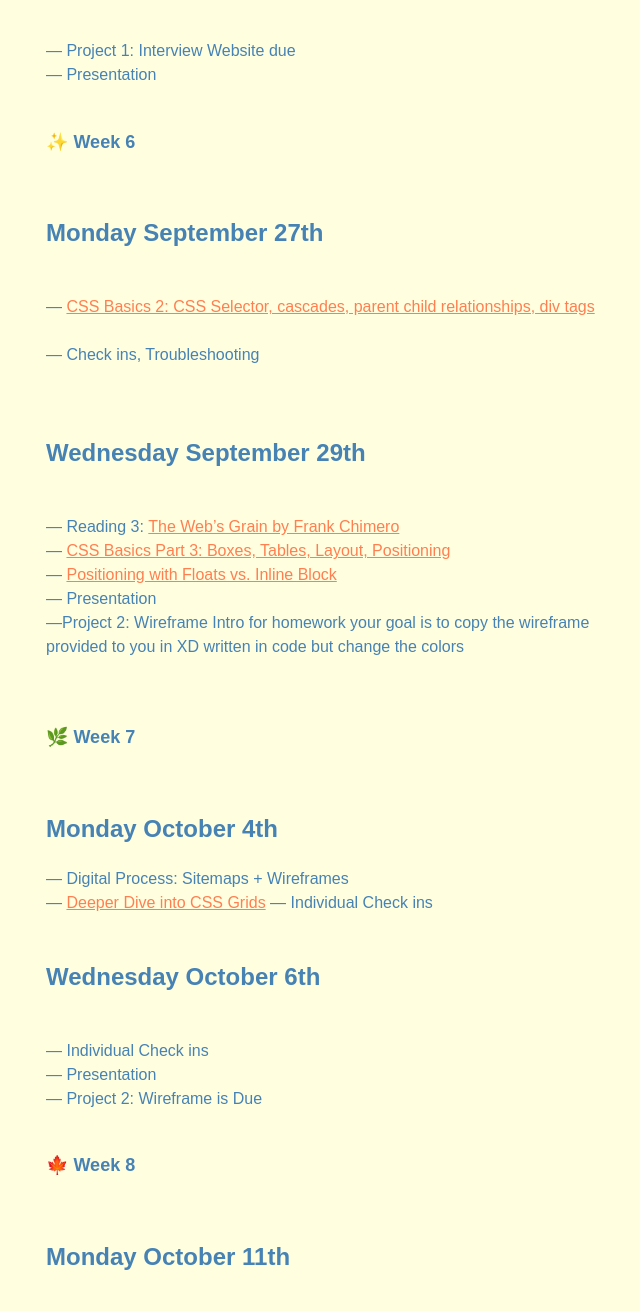
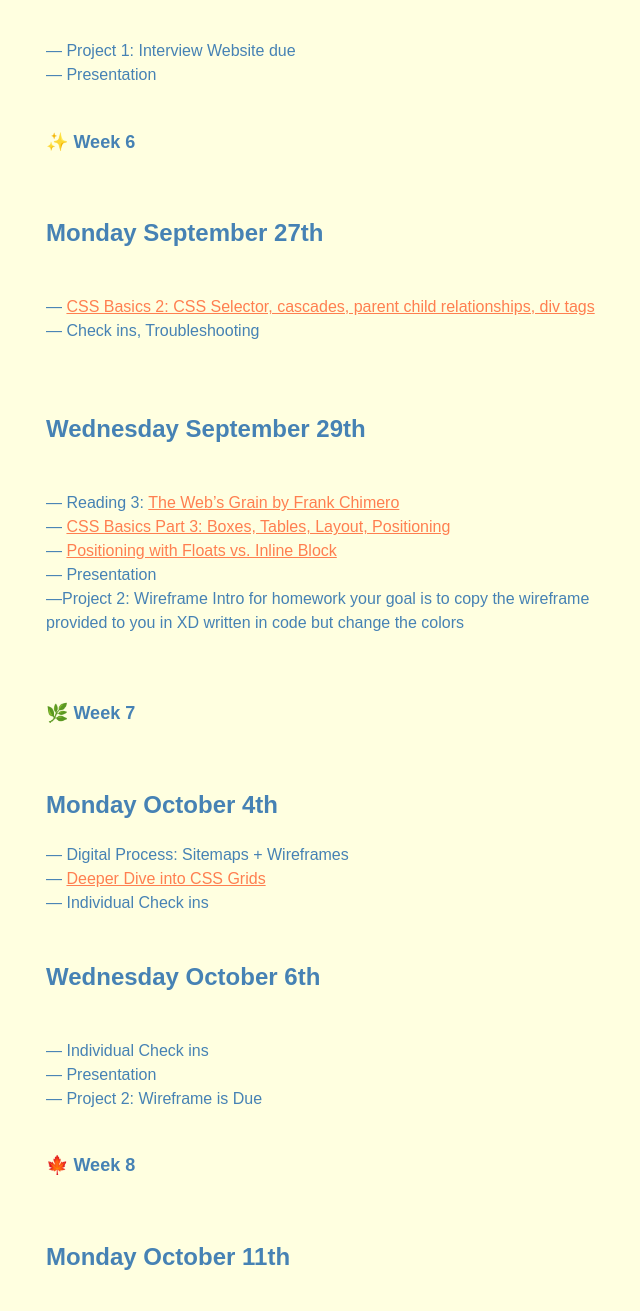
Before and after one commit to robinscameron/DES-070, a plain HTML site: page index.html in a window 1280 px wide. Shown: the part 6344-7655 px from the top of the page, without its empty margins (74-714 px from the left). Drawn offline with Linux system fonts and the light colour scheme.

Commit message:
Update index.html

```diff
--- a/index.html
+++ b/index.html
@@ -323,7 +323,7 @@ Web Design I Fall 2021 <br>
 		       </h2>
 		<br>
 		— <div class="hover-title"><a href="http://www.htmlandcssbook.com/code-samples/chapter-10/">CSS Basics 2: CSS Selector, cascades, parent child relationships, div tags</a> <br>
-		<div class="hover-image"><img src="thumbs/css.gif"></img></div>  <br>
+		<div class="hover-image"><img src="thumbs/css.gif"></img></div>
 — Check ins, Troubleshooting <br>
 
 
@@ -354,7 +354,7 @@ Web Design I Fall 2021 <br>
 		    </h2>
 
 			— Digital Process: Sitemaps + Wireframes <br>
-			—  <a href="https://learncssgrid.com/">Deeper Dive into CSS Grids</a>
+			—  <a href="https://learncssgrid.com/">Deeper Dive into CSS Grids</a> <br>
 			— Individual Check ins <br>
 					<br>
 		   <h2>
```
